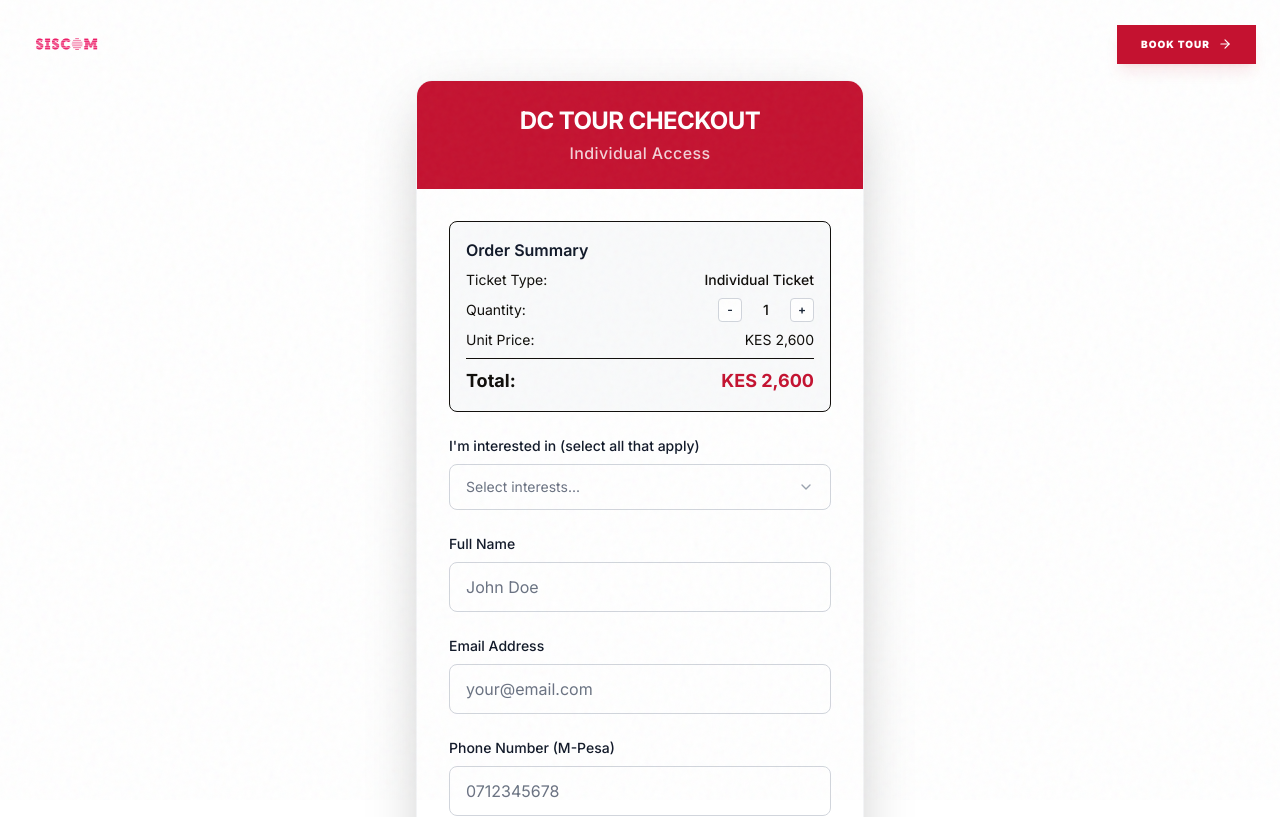
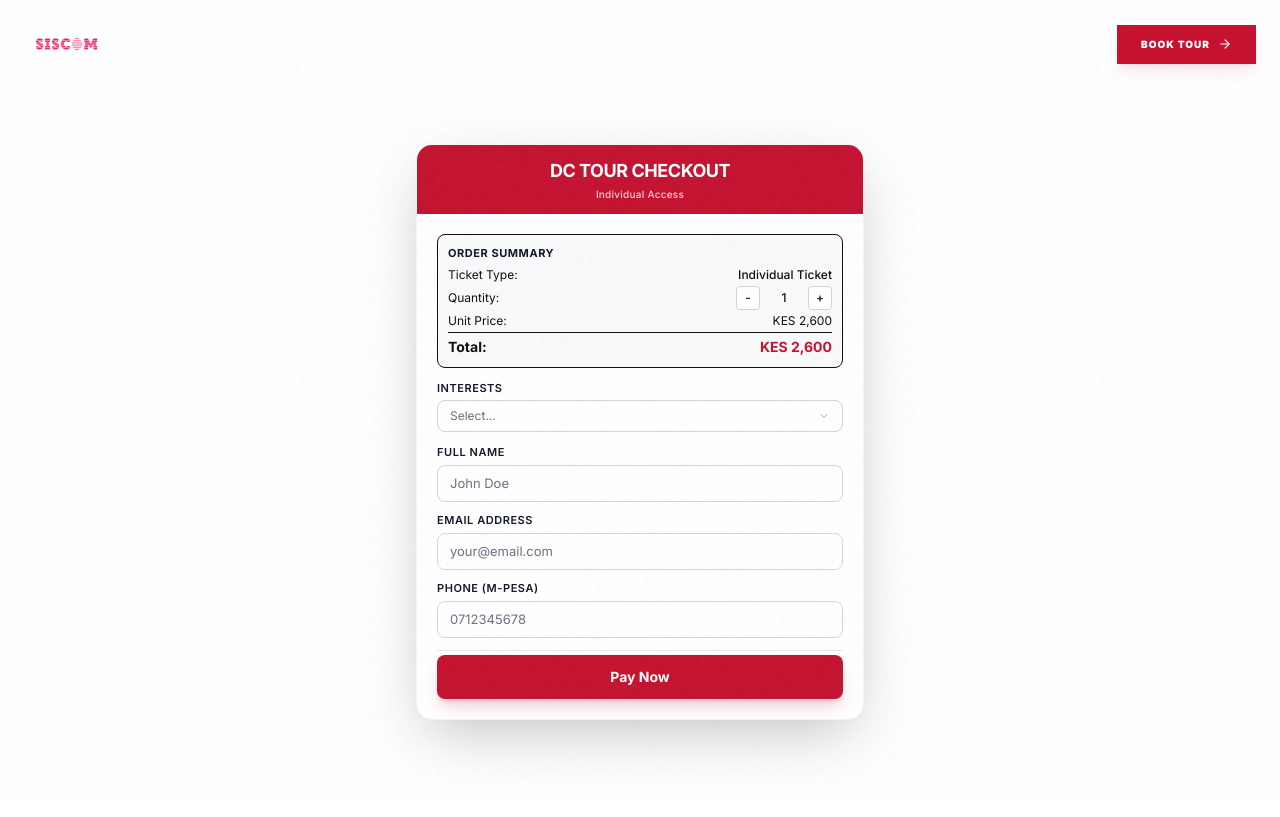
Before and after one commit to CodeWithFin/siscom-tour, a Next.js app: page /checkout in a window 1280 px wide. Shown: the top 817 px of the page. Built offline with nearby package versions, Linux system fonts and the light colour scheme.

Commit message:
Style: Compact checkout form layout by reducing padding and font sizes, and remove personal details input fields.

```diff
--- a/src/components/Checkout.jsx
+++ b/src/components/Checkout.jsx
@@ -155,27 +155,37 @@ export default function Checkout() {
                     {/* Subscribe Form Card */}
                     <div className="bg-white rounded-2xl shadow-[0_20px_60px_-12px_rgba(0,0,0,0.25)] border border-gray-100 overflow-hidden">
                         {/* Header */}
-                        <div className="bg-crimson text-white text-center py-6">
-                            <h1 className="text-2xl font-bold uppercase tracking-tight">
+                        <div className="bg-crimson text-white text-center py-3">
+                            <h1 className="text-lg font-bold uppercase tracking-tight">
                                 DC Tour Checkout
                             </h1>
-                            <p className="text-white/80 mt-1 font-medium tracking-wide">
+                            <p className="text-white/80 text-[10px] mt-0.5 font-medium tracking-wide">
                                 {ticketType === 'individual' ? 'Individual Access' : 'Corporate Package'}
                             </p>
                         </div>
 
                         {/* Form */}
-                        <div className="p-8 space-y-6">
+                        <div className="p-5 space-y-3">
                             {/* Ticket Summary */}
-                            <div className="bg-gray-50 rounded-lg p-4 border">
-                                <h3 className="font-semibold text-gray-900 mb-2">Order Summary</h3>
-                                <div className="space-y-2 text-sm">
+                            <div className="bg-gray-50 rounded-lg p-2.5 border">
+                                <h3 className="text-[11px] font-bold text-gray-900 mb-1 uppercase tracking-wider">Order Summary</h3>
+                                <div className="space-y-0.5 text-[12px]">
                                     <div className="flex justify-between">
                                         <span>Ticket Type:</span>
                                         <span className="font-medium text-right">
                                             {ticketType === 'individual' ? 'Individual Ticket' : 'Corporate & SME Package'}
                                         </span>
                                     </div>
+                                    {ticketType === 'corporate' && (
+                                        <div className="bg-crimson/5 rounded p-1.5 mt-1 border border-crimson/10">
+                                            <p className="text-[10px] text-crimson font-bold uppercase mb-0.5 italic">Corporate Benefits Included:</p>
+                                            <ul className="text-[10px] space-y-0.5 text-ink/70 list-disc list-inside">
+                                                <li>Group Access (up to 5 people)</li>
+                                                <li>Exclusive Networking Session</li>
+                                                <li>Priority DC Consultation</li>
+                                            </ul>
+                                        </div>
+                                    )}
                                     <div className="flex justify-between items-center">
                                         <span>Quantity:</span>
                                         <div className="flex items-center gap-2">
@@ -198,7 +208,7 @@ export default function Checkout() {
                                         <span>Unit Price:</span>
                                         <span>KES {getUnitPrice().toLocaleString()}</span>
                                     </div>
-                                    <div className="border-t pt-2 flex justify-between font-bold text-lg">
+                                    <div className="border-t pt-1 flex justify-between font-bold text-sm">
                                         <span>Total:</span>
                                         <span className="text-crimson">KES {totalAmount.toLocaleString()}</span>
                                     </div>
@@ -207,25 +217,25 @@ export default function Checkout() {
 
                             {/* Interests Section */}
                             <div className="relative" ref={dropdownRef}>
-                                <label className="block text-sm font-medium text-gray-900 mb-2">
-                                    I'm interested in (select all that apply)
+                                <label className="block text-[11px] font-semibold text-gray-900 mb-1 uppercase tracking-wider">
+                                    Interests
                                 </label>
                                 <button
                                     type="button"
                                     onClick={() => setShowInterests(!showInterests)}
-                                    className="w-full flex items-center justify-between px-4 py-3 rounded-lg border border-gray-300 bg-white hover:border-crimson transition-all text-left"
+                                    className="w-full flex items-center justify-between px-3 py-1.5 rounded-lg border border-gray-300 bg-white hover:border-crimson transition-all text-left"
                                 >
-                                    <span className={`text-sm ${interests.length > 0 ? 'text-ink' : 'text-gray-500'}`}>
+                                    <span className={`text-[12px] ${interests.length > 0 ? 'text-ink' : 'text-gray-500'}`}>
                                         {interests.length > 0
                                             ? `${interests.length} selected`
-                                            : "Select interests..."}
+                                            : "Select..."}
                                     </span>
-                                    <ChevronDown className={`w-4 h-4 text-gray-400 transition-transform ${showInterests ? 'rotate-180' : ''}`} />
+                                    <ChevronDown className={`w-3 h-3 text-gray-400 transition-transform ${showInterests ? 'rotate-180' : ''}`} />
                                 </button>
 
                                 {showInterests && (
-                                    <div className="absolute z-10 w-full mt-2 bg-white border border-gray-200 rounded-xl shadow-xl overflow-hidden animate-in fade-in slide-in-from-top-2 duration-200">
-                                        <div className="max-h-60 overflow-y-auto p-2 space-y-1">
+                                    <div className="absolute z-10 w-full mt-1 bg-white border border-gray-200 rounded-xl shadow-xl overflow-hidden animate-in fade-in slide-in-from-top-2 duration-200">
+                                        <div className="max-h-48 overflow-y-auto p-1.5 space-y-0.5">
                                             {[
                                                 "Investing in DC White Space",
                                                 "Colocation for my business",
@@ -244,81 +254,56 @@ export default function Checkout() {
                                                             setInterests([...interests, interest]);
                                                         }
                                                     }}
-                                                    className={`w-full flex items-center justify-between px-4 py-3 rounded-lg text-sm transition-colors ${interests.includes(interest)
+                                                    className={`w-full flex items-center justify-between px-3 py-2 rounded-lg text-xs transition-colors ${interests.includes(interest)
                                                         ? 'bg-crimson/5 text-crimson font-semibold'
                                                         : 'text-ink hover:bg-gray-50'
                                                         }`}
                                                 >
                                                     {interest}
-                                                    {interests.includes(interest) && <Check className="w-4 h-4" />}
+                                                    {interests.includes(interest) && <Check className="w-3.5 h-3.5" />}
                                                 </button>
                                             ))}
                                         </div>
                                     </div>
                                 )}
-
-                                {interests.length > 0 && (
-                                    <div className="flex flex-wrap gap-2 mt-3">
-                                        {interests.map(i => (
-                                            <span key={i} className="px-2 py-1 bg-crimson/5 text-crimson text-[10px] font-bold uppercase tracking-wider rounded border border-crimson/10 flex items-center gap-1">
-                                                {i}
-                                                <button
-                                                    onClick={() => setInterests(interests.filter(x => x !== i))}
-                                                    className="hover:text-crimson-light"
-                                                >
-                                                    ×
-                                                </button>
-                                            </span>
-                                        ))}
-                                    </div>
-                                )}
                             </div>
 
-                            {/* Name Address */}
+                            {/* Info Grid for Name/Email to save space */}
+                            <div className="grid grid-cols-1 gap-2.5">
                                 <div>
-                                <label className="block text-sm font-medium text-gray-900 mb-2">
-                                    Full Name
-                                </label>
+                                    <label className="block text-[11px] font-semibold text-gray-900 mb-1 uppercase tracking-wider">Full Name</label>
                                     <input
                                         type="text"
                                         value={name}
                                         onChange={e => setName(e.target.value)}
                                         placeholder="John Doe"
-                                    className="w-full px-4 py-3 rounded-lg border border-gray-300 bg-white focus:border-crimson focus:ring-1 focus:ring-crimson transition-colors text-ink placeholder-gray-500 outline-none"
+                                        className="w-full px-3 py-2 rounded-lg border border-gray-300 bg-white focus:border-crimson focus:ring-1 focus:ring-crimson transition-colors text-[13px] placeholder-gray-500 outline-none"
                                     />
                                 </div>
-
-                            {/* Email Address */}
                                 <div>
-                                <label className="block text-sm font-medium text-gray-900 mb-2">
-                                    Email Address
-                                </label>
+                                    <label className="block text-[11px] font-semibold text-gray-900 mb-1 uppercase tracking-wider">Email Address</label>
                                     <input
                                         type="email"
                                         value={email}
                                         onChange={e => setEmail(e.target.value)}
                                         placeholder="your@email.com"
-                                    className="w-full px-4 py-3 rounded-lg border border-gray-300 bg-white focus:border-crimson focus:ring-1 focus:ring-crimson transition-colors text-ink placeholder-gray-500 outline-none"
+                                        className="w-full px-3 py-2 rounded-lg border border-gray-300 bg-white focus:border-crimson focus:ring-1 focus:ring-crimson transition-colors text-[13px] placeholder-gray-500 outline-none"
                                     />
                                 </div>
-
-                            {/* Phone Number */}
                                 <div>
-                                <label className="block text-sm font-medium text-gray-900 mb-2">
-                                    Phone Number (M-Pesa)
-                                </label>
+                                    <label className="block text-[11px] font-semibold text-gray-900 mb-1 uppercase tracking-wider">Phone (M-Pesa)</label>
                                     <input
                                         type="tel"
                                         value={phoneNumber}
                                         onChange={e => setPhoneNumber(e.target.value)}
                                         placeholder="0712345678"
-                                    className="w-full px-4 py-3 rounded-lg border border-gray-300 bg-white focus:border-crimson focus:ring-1 focus:ring-crimson transition-colors text-ink placeholder-gray-500 outline-none"
+                                        className="w-full px-3 py-2 rounded-lg border border-gray-300 bg-white focus:border-crimson focus:ring-1 focus:ring-crimson transition-colors text-[13px] placeholder-gray-500 outline-none"
                                     />
-                                <p className="text-xs text-gray-500 mt-1">Enter your M-Pesa registered number</p>
+                                </div>
                             </div>
 
                             {/* Divider */}
-                            <div className="border-t border-gray-300 my-4"></div>
+                            <div className="border-t border-gray-200 my-1"></div>
 
                             {/* Payment Status and Button */}
                             {paymentStatus === 'success' ? (
@@ -364,10 +349,9 @@ export default function Checkout() {
                                 </div>
                             ) : (
                                 <button
-                                    type="button"
-                                    className="w-full bg-crimson hover:bg-crimson-light text-white font-bold py-5 rounded-sm transition-all duration-200 disabled:bg-gray-300 disabled:cursor-not-allowed uppercase tracking-widest text-[11px]"
-                                    disabled={paymentStatus === 'initiating'}
                                     onClick={handlePayment}
+                                    disabled={paymentStatus !== 'idle'}
+                                    className="w-full bg-crimson hover:bg-crimson-dark text-white font-bold py-3 px-6 rounded-lg transition-all transform active:scale-[0.98] disabled:opacity-50 disabled:cursor-not-allowed shadow-lg shadow-crimson/20 flex items-center justify-center gap-3 text-sm"
                                 >
                                     {paymentStatus === 'initiating' ? (
                                         <div className="flex items-center justify-center space-x-2">
```
Lines whose indentation alone changed are shown as unchanged.
